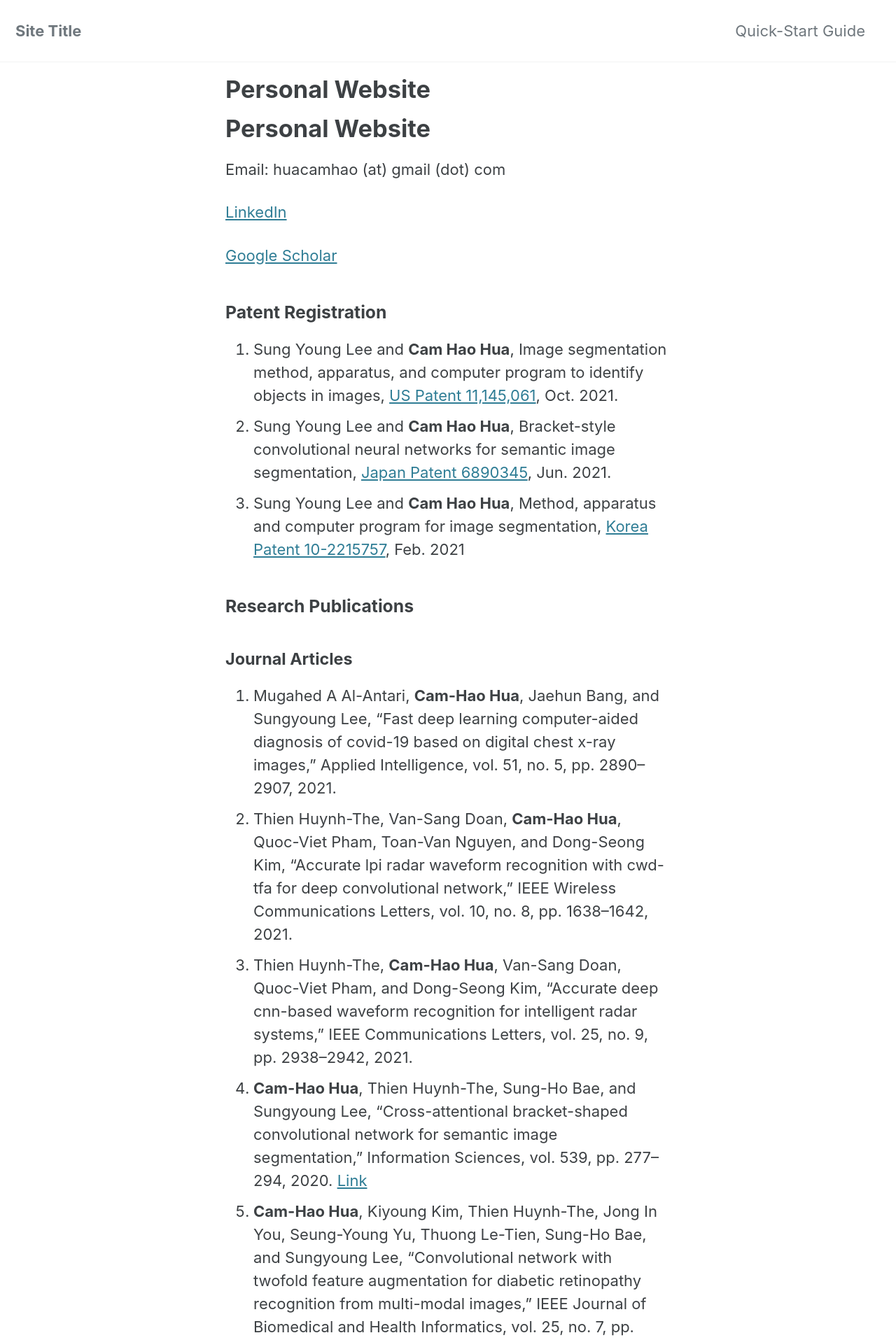
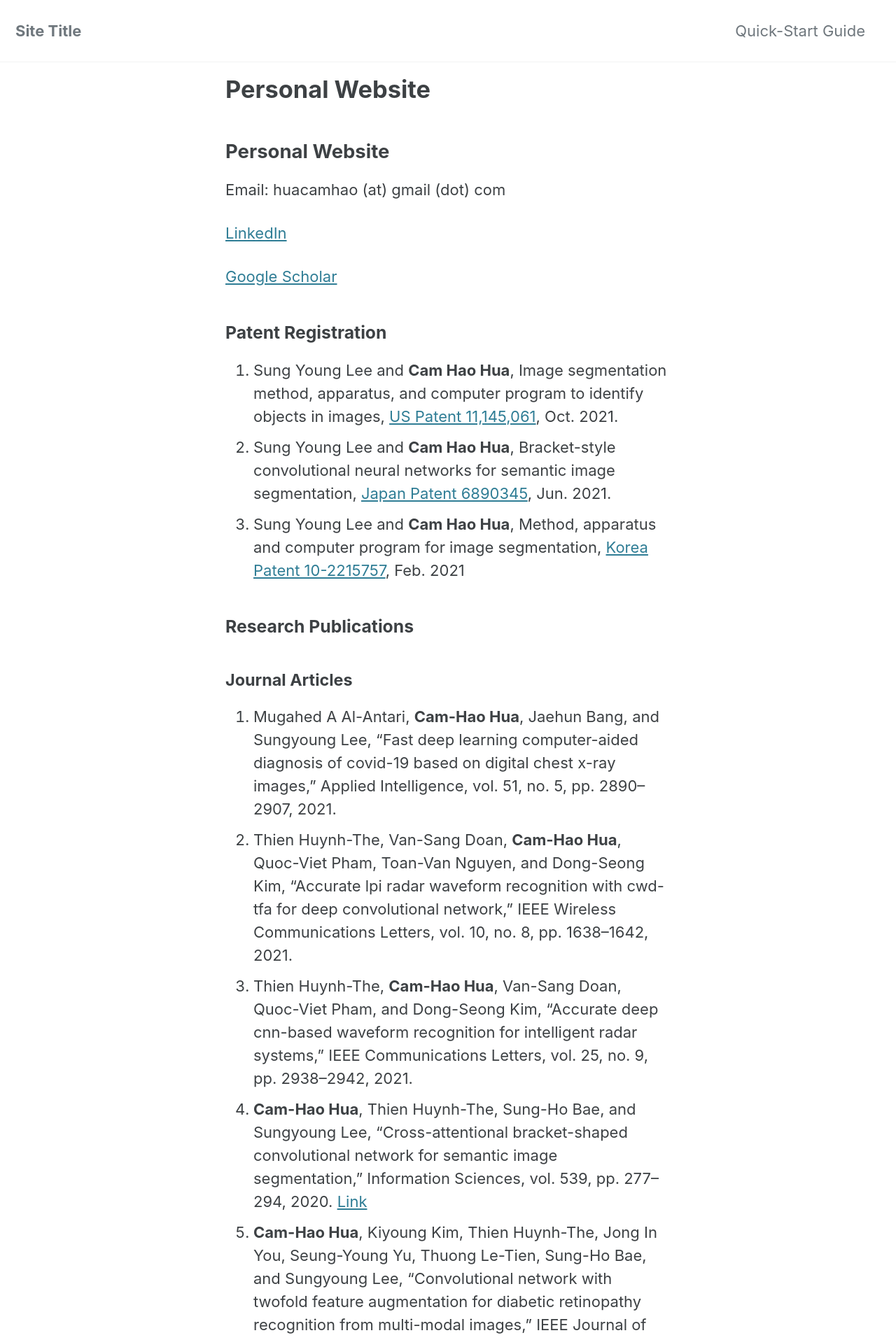
Before and after one commit to camhao168/camhao168.github.io, a Jekyll site: the page built from index.md, in a window 1280 px wide. Shown: the top 1915 px of the page at 70% size. Built offline with Jekyll 4.4.1, drawn with Linux system fonts in a browser that asks for light colours; cached includes are drawn as plain includes; our own code applies the rules of GitHub Pages for plain Markdown files; the list of posts is cut into pages by our own code.

```diff
--- a/index.md
+++ b/index.md
@@ -1,4 +1,4 @@
-# Personal Website
+## Personal Website
 Email: huacamhao (at) gmail (dot) com
 
 [LinkedIn](https://www.linkedin.com/in/cam-hao-hua-a3246ab2/)
```
